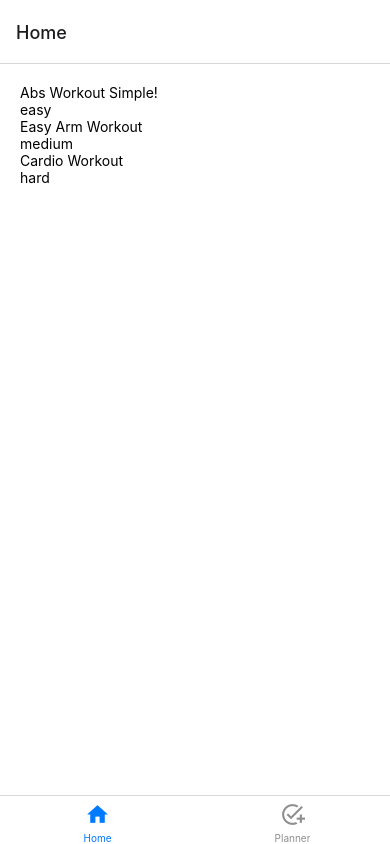
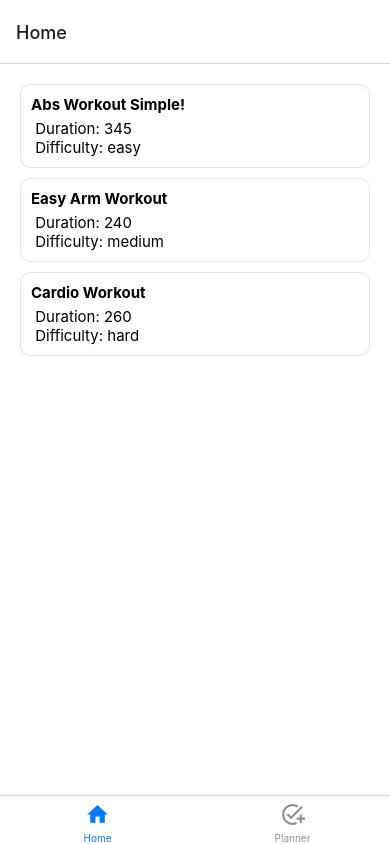
Before and after one commit to jbdura/workout-app, a React Native app: screen /Home in a window 390 px wide. Built offline with nearby package versions, Linux system fonts and the light colour scheme.

Commit message:
added styling to the WorkoutItem component

```diff
--- a/src/components/WorkoutItem.tsx
+++ b/src/components/WorkoutItem.tsx
@@ -1,12 +1,36 @@
-import { View, Text } from "react-native";
+import { View, Text, StyleSheet } from "react-native";
 import { Workout } from "../types/data";
 
 export default function WorkoutItem({item}: {item: Workout}) {
 
   return (
-    <View>
-      <Text>{item.name}</Text>
-      <Text>{item.difficulty}</Text>
+    <View style={styles.container}>
+      <Text style={styles.name}>{item.name}</Text>
+      <Text style={styles.duration}> Duration: {item.duration}</Text>
+      <Text style={styles.difficulty}> Difficulty: {item.difficulty}</Text>
     </View>
   )
 }
+
+
+const styles = StyleSheet.create({
+  container: {
+    borderRadius: 10,
+    borderColor: "rgba(0,0,0, 0.1)",
+    borderWidth: 1,
+    padding: 10,
+    marginBottom: 10,
+    backgroundColor: "#fff"
+  },
+  name: {
+    fontSize: 15,
+    fontWeight: "bold",
+    marginBottom: 5,
+  },
+  duration: {
+    fontSize: 15,
+  },
+  difficulty: {
+    fontSize: 15
+  }
+})
```
